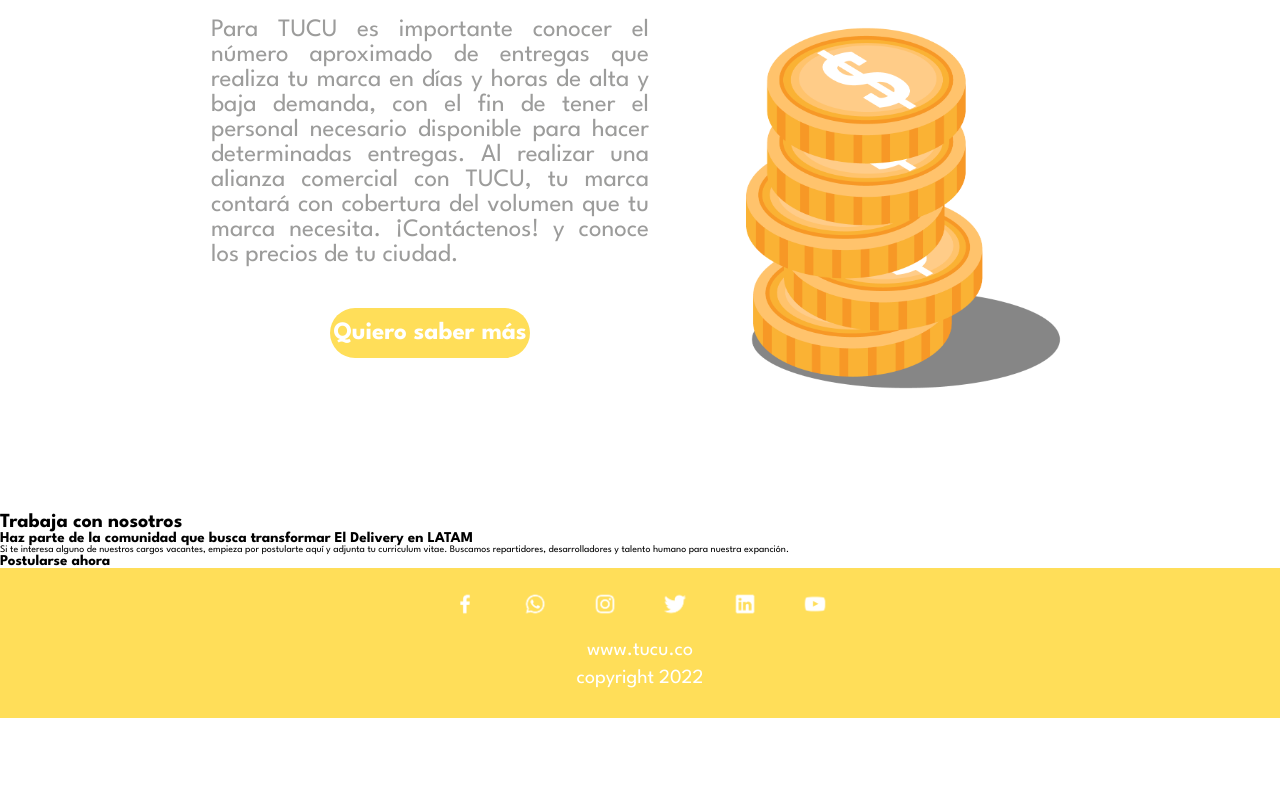
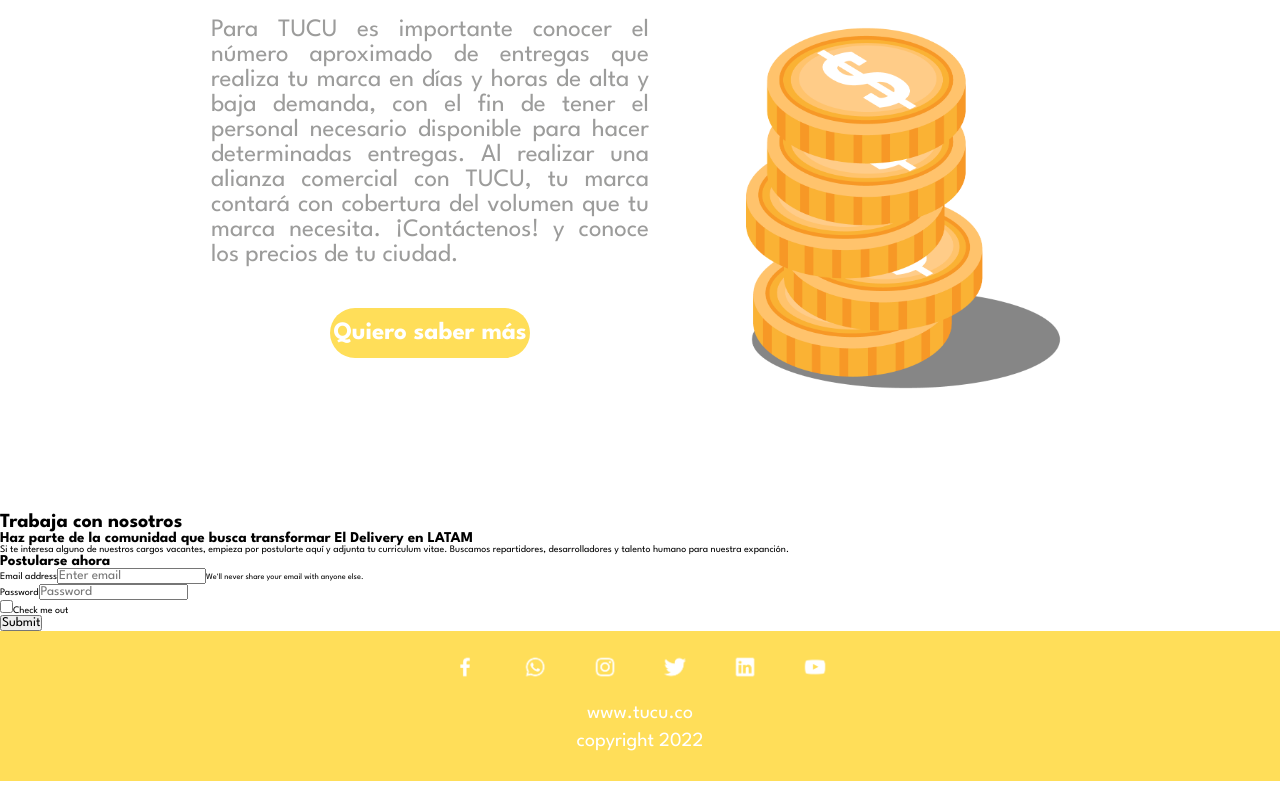
Before and after one commit to JeisonRuiz1/LandingPage-Tucu, a React (Create React App) app: page / in a window 1280 px wide. Shown: the part 4887-5687 px from the top of the page. Before the commit the page ends 5624 px from the top, so only its background shows below. Built offline with nearby package versions, Linux system fonts and the light colour scheme.

Commit message:
[UPDATE] icon and tittle page

```diff
--- a/package.json
+++ b/package.json
@@ -19,6 +19,7 @@
     "jquery": "^3.6.0",
     "popper.js": "^1.16.1",
     "react": "^18.1.0",
+    "react-bootstrap": "^2.4.0",
     "react-dom": "^18.1.0",
     "react-router-dom": "^6.3.0",
     "react-scripts": "5.0.1",
--- a/public/index.html
+++ b/public/index.html
@@ -10,7 +10,8 @@
   <link rel="preconnect" href="https://fonts.gstatic.com" crossorigin>
   <link href="https://fonts.googleapis.com/css2?family=Quicksand:wght@300;500;700&display=swap" rel="stylesheet">
   <script src='https://kit.fontawesome.com/a076d05399.js' crossorigin='anonymous'></script>
-  <title>React App</title>
+  <link rel="icon" type="image/x-icon" href="../src/icons/logoTucu.png">
+  <title>Tucu</title>
 </head>
 
 <body>
--- a/src/components/Contact.jsx
+++ b/src/components/Contact.jsx
@@ -1,8 +1,8 @@
 import React from 'react';
 
 
-const Contact = () =>{
-    return(
+const Contact = () => {
+    return (
         <div className='contact'>
             <div className='contact-tittle'>
                 <h1>Trabaja con nosotros</h1>
@@ -15,6 +15,22 @@
                 </div>
                 <div className='contact-content_form'>
                     <h2>Postularse ahora</h2>
+                    <form>
+                        <div className="form-group">
+                            <label for="exampleInputEmail1">Email address</label>
+                            <input type="email" className="form-control" id="exampleInputEmail1" aria-describedby="emailHelp" placeholder="Enter email"/>
+                                <small id="emailHelp" className="form-text text-muted">We'll never share your email with anyone else.</small>
+                        </div>
+                        <div className="form-group">
+                            <label for="exampleInputPassword1">Password</label>
+                            <input type="password" className="form-control" id="exampleInputPassword1" placeholder="Password"/>
+                        </div>
+                        <div className="form-check">
+                            <input type="checkbox" className="form-check-input" id="exampleCheck1"/>
+                                <label className="form-check-label" for="exampleCheck1">Check me out</label>
+                        </div>
+                        <button type="submit" className="btn btn-primary">Submit</button>
+                    </form>
                 </div>
             </div>
         </div>
```
Also changed, not shown: 1 other file (tests, documents, lock files or other folders).
